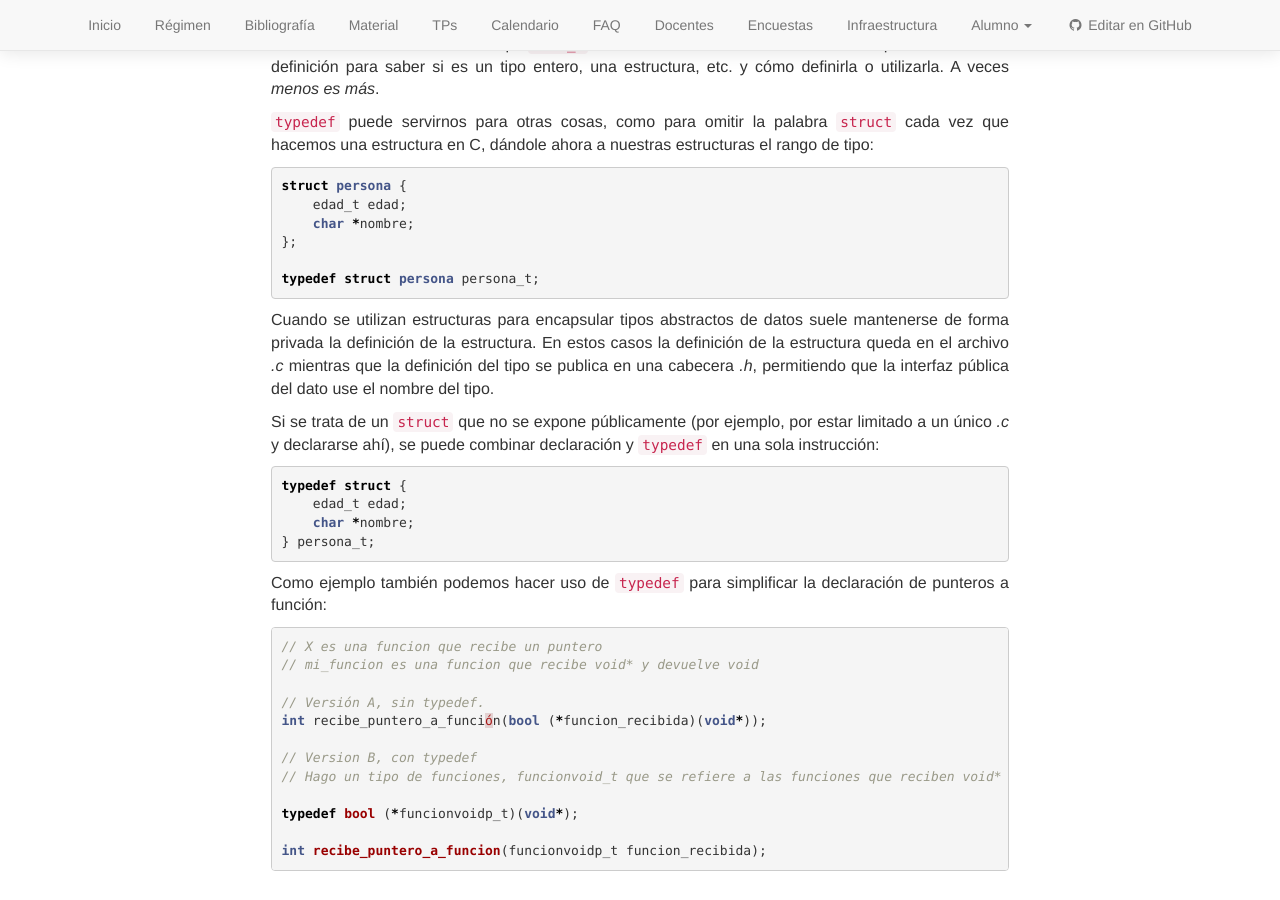
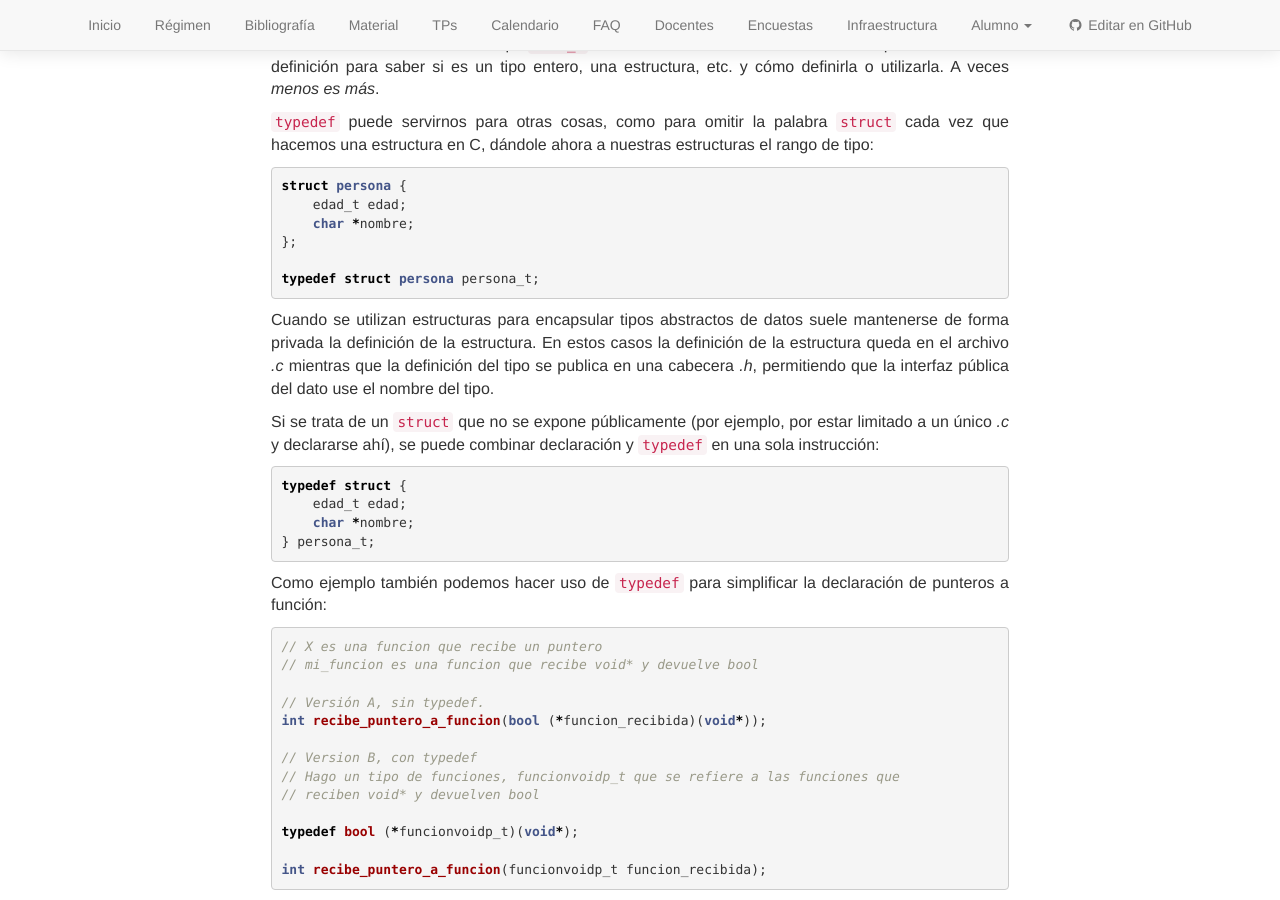
Before and after one commit to algoritmos-rw/algoritmos, a Jekyll site: the page built from static/faq/lenguaje-c.md, in a window 1280 px wide and 900 px high, scrolled down 4029 px. Built offline with Jekyll 4.4.1, drawn with Linux system fonts in a browser that asks for light colours; nearby versions of some CDN libraries.

Commit message:
Fixes en FAQ C.
Arreglo un par de cabos sueltos que quedaron del #278 .

````diff
--- a/static/faq/lenguaje-c.md
+++ b/static/faq/lenguaje-c.md
@@ -186,13 +186,14 @@ Como ejemplo también podemos hacer uso de `typedef` para simplificar la declara
 
 ```cpp
 // X es una funcion que recibe un puntero
-// mi_funcion es una funcion que recibe void* y devuelve void
+// mi_funcion es una funcion que recibe void* y devuelve bool
 
 // Versión A, sin typedef.
-int recibe_puntero_a_función(bool (*funcion_recibida)(void*));
+int recibe_puntero_a_funcion(bool (*funcion_recibida)(void*));
 
 // Version B, con typedef
-// Hago un tipo de funciones, funcionvoid_t que se refiere a las funciones que reciben void* y devuelven void
+// Hago un tipo de funciones, funcionvoidp_t que se refiere a las funciones que
+// reciben void* y devuelven bool
 
 typedef bool (*funcionvoidp_t)(void*);
 
````
